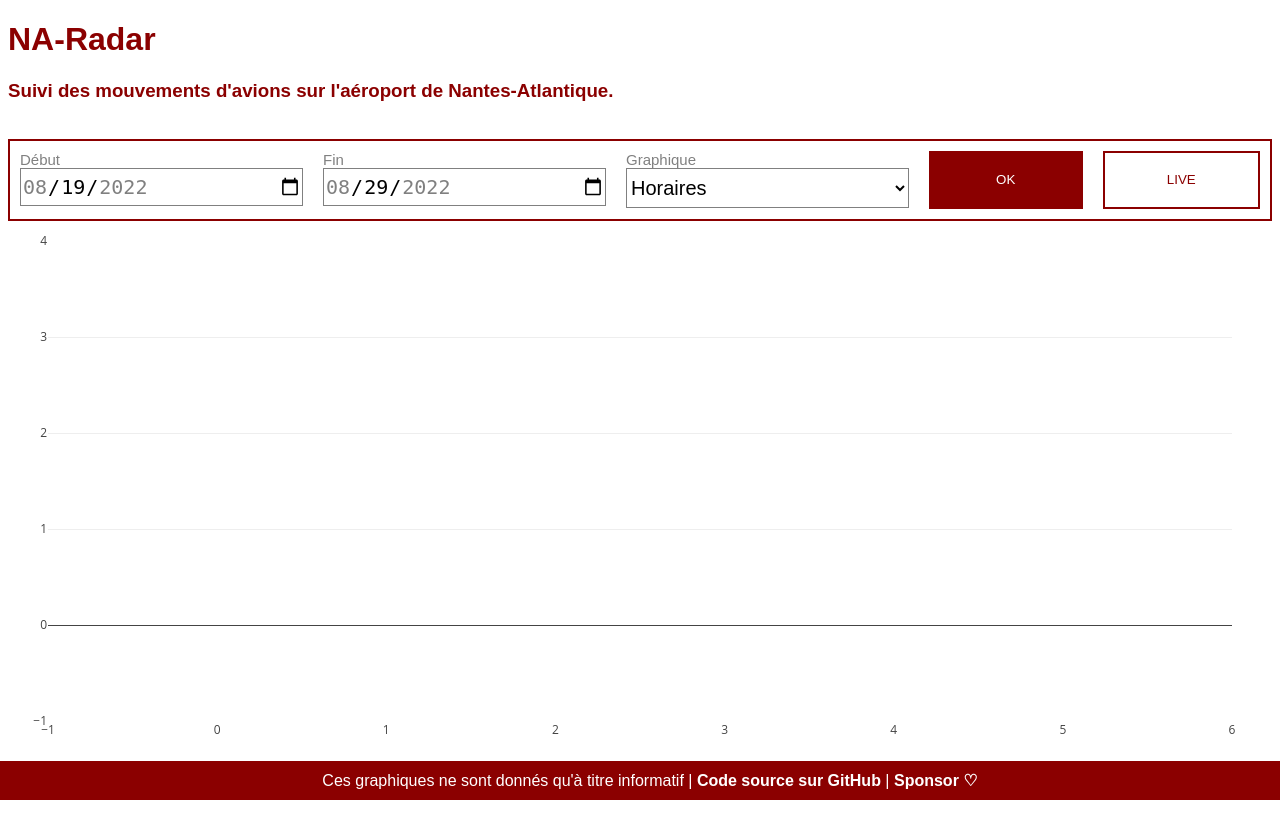
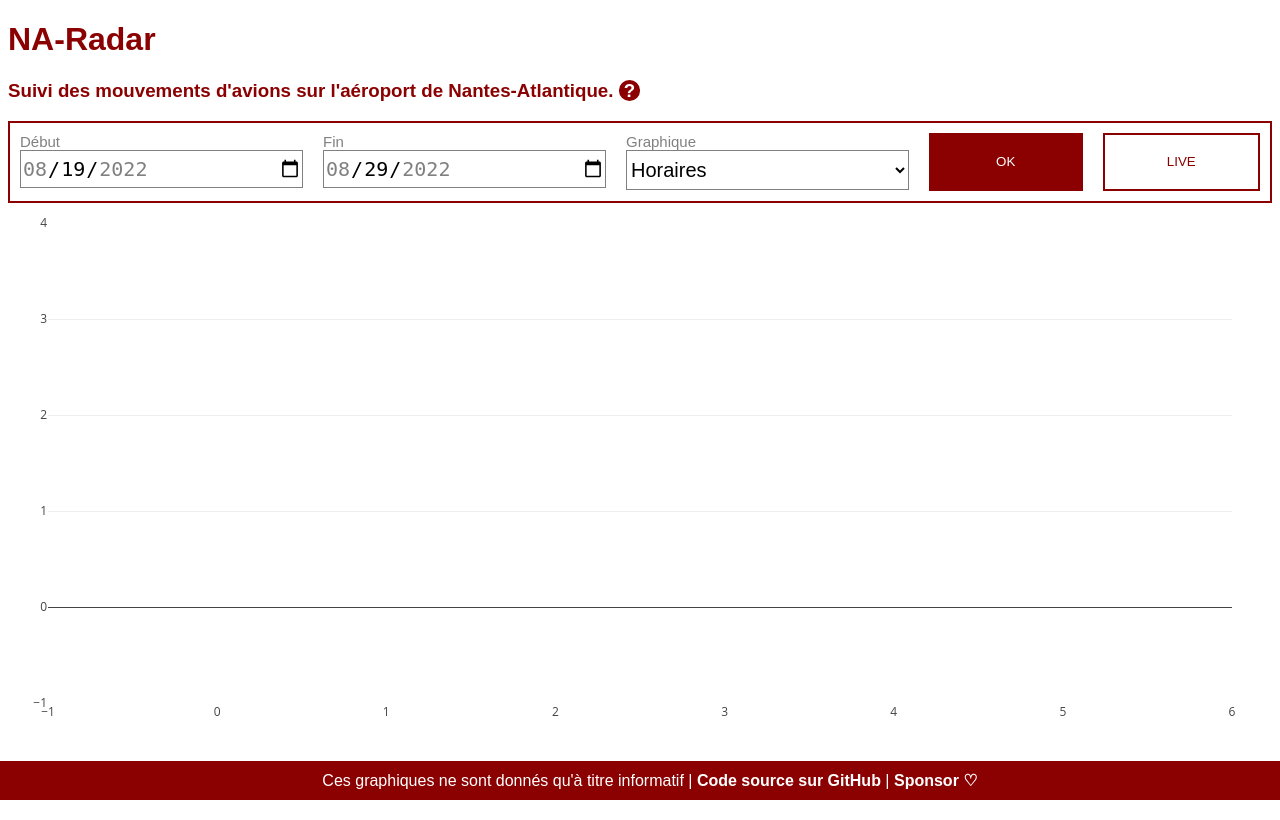
Before and after one commit to matteli/na-radar, a Flask app: page / in a window 1280 px wide. Shown: the top 820 px of the page. Run offline with Flask 2, Linux system fonts and the light colour scheme; data that the repository does not hold is empty; parts of the project's set-up code (start-up, migrations or seed data) failed here and were passed over; some libraries are stand-ins or nearby versions.

Commit message:
minor update

```diff
--- a/na_visualize/static/style.css
+++ b/na_visualize/static/style.css
@@ -9,6 +9,10 @@
 h5,
 h6 {
   color: darkred
+}
+
+#title {
+  color: darkred;
 }
 
 .button-enabled {
@@ -72,6 +76,13 @@
   border: 2px solid darkred;
 }
 
+#help-button {
+  width: 100px;
+  height: 100px;
+  border-radius: 50%;
+  background: darkred;
+}
+
 a {
   color: white;
   text-decoration: none;
--- a/na_visualize/templates/base.html
+++ b/na_visualize/templates/base.html
@@ -27,12 +27,8 @@
 
 <body>
   <h1>
-    NA-Radar
+    <a id="title" href="/">NA-Radar</a>
   </h1>
-  <h3>
-    Suivi des mouvements d'avions sur l'aéroport de Nantes-Atlantique.
-  </h3>
-  <br />
   {% block content %}{% endblock %}
   <footer>
     Ces graphiques ne sont donnés qu'à titre informatif | <a href="https://github.com/matteli/na-radar">Code source sur
--- a/na_visualize/templates/dash.html
+++ b/na_visualize/templates/dash.html
@@ -1,5 +1,9 @@
 {% extends "base.html" %}
 {% block content %}
+  <h3>
+    Suivi des mouvements d'avions sur l'aéroport de Nantes-Atlantique.
+    <a id="help-button" href="/help">&nbsp;?&nbsp;</a>
+  </h3>
   <div>
     <form id="form" autocomplete="off" action="">
       <label id="start-date-label">Début
@@ -46,6 +50,7 @@
         document.getElementById("submit-button").disabled = true;
         document.getElementById("start-date").disabled = true;
         document.getElementById("end-date").disabled = true;
+        document.getElementById("end-date").value = "";
         document.getElementById("graphic-select").disabled = true;
         document.getElementById("live-button").classList.add ("button-enabled");
         document.getElementById("live-button").classList.remove ("button-released");
```
